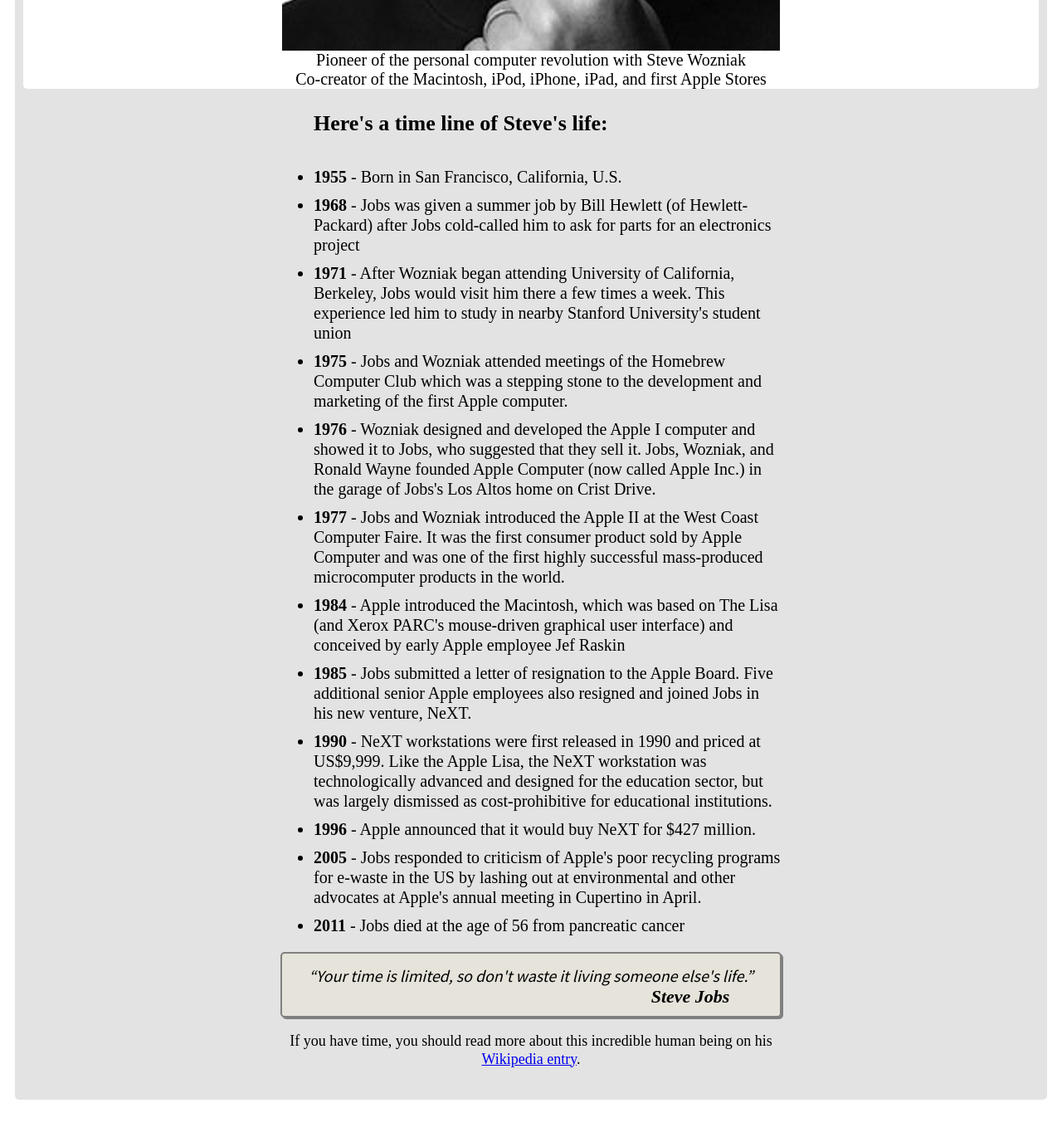
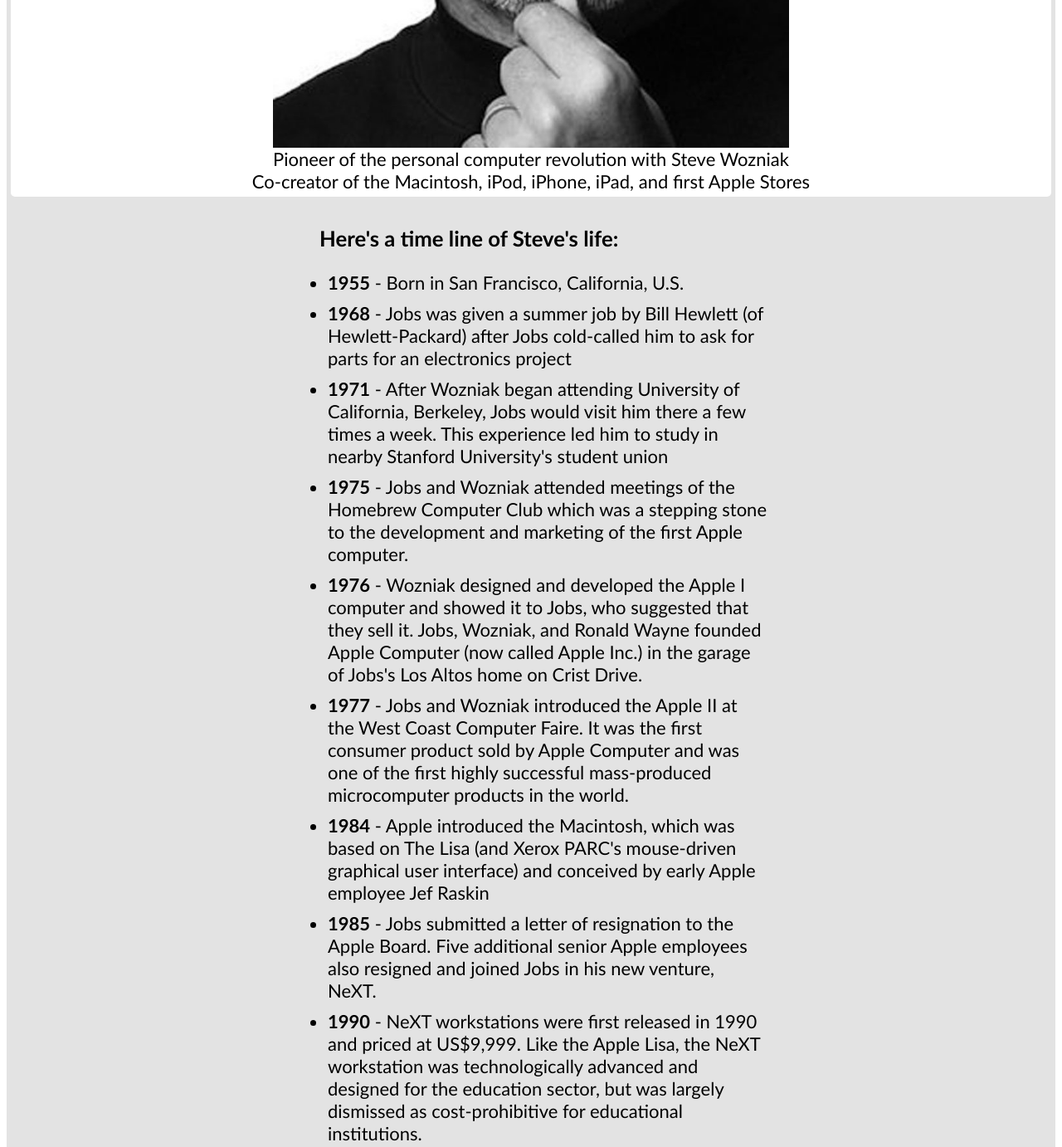
Before and after one commit to AlexVaster/WebProjects, a plain HTML site: page firstProject/index.html in a window 1280 px wide. Shown: the part 940-2322 px from the top of the page at 83% size. Drawn offline with Linux system fonts and the light colour scheme.

Commit message:
A lot of changes in style sector

```diff
--- a/firstProject/style.css
+++ b/firstProject/style.css
@@ -1,65 +1,55 @@
-#title {
-  text-align: center;
-  font-size: 30px;
+html,body {
+  background-color: white;
+  font-family:"Trebuchet MS", Helvetica, sans-serif;
+  text-align:center;
+  min-width:300px;
+  font-size: 22px;
 }
-#subtitle {
-  font-size: 26px;
-  text-align: center;
-}
-body {
-  background-color: white;
+#main {
+  margin: 30px auto;
+  padding: 10px;
+  border: 0px solid;
+  border-radius: 5px;
+  background: #e3e3e3;
 }
 #image {
-  width: 600px;
-}
-#img-caption {
-  font-size: 20px;
+  max-width: 50%;
+  display: block;
+  height: auto;
+  margin: auto;
 }
 #img-div {
-  text-align: center;
-  background-color: white;
-  margin: 0px 10px 0px 10px;
+  margin: -5px;
+  margin-top: 15px;
+  width: 100%;
+  border:5px solid white;
   border-radius: 5px;
-}
-#main {
-  background-color: #e3e3e3;
-  border-radius: 5px;
-  margin: 30px 10px 50px 10px;
-  padding-bottom: 20px;
+  background: white;
 }
 #article {
-  font-weight: bold;
-  font-size: 26px;
+  margin-top: 40px;
+  text-align: left;
 }
-#tribute-info {
-  font-size: 20px;
-  padding: 0vw 25vw 0vw 25vw;
+ul {
+  max-width:550px;
+  margin:0 auto;
   text-align: left;
-  line-height: 1.2;
 }
 li {
-  padding-top: 10px;
+  margin: 10px;
 }
 #quote-and-author {
-  padding-top: 15px;
-  padding-bottom: 10px;
-  text-align: center;
+  padding: 10px 5px 10px 5px;
+  margin:5vh 20vw 5vh 20vw;
   border: 2px solid grey;
   border-radius: 5px;
   box-shadow: 2px 2px gray;
   background-color: #e6e3da;
 }
-#more-info {
-  text-align: center;
-  font-size: 18px;
-}
 cite {
-  margin-left: 30vw;
   font-weight: bold;
-  font-size: 22px;
+  font-size: 24px;
 }
 #quote {
-  font-family: "Source Sans Pro", sans-serif;
   font-style: italic;
-  font-size: 20px;
 }
```
